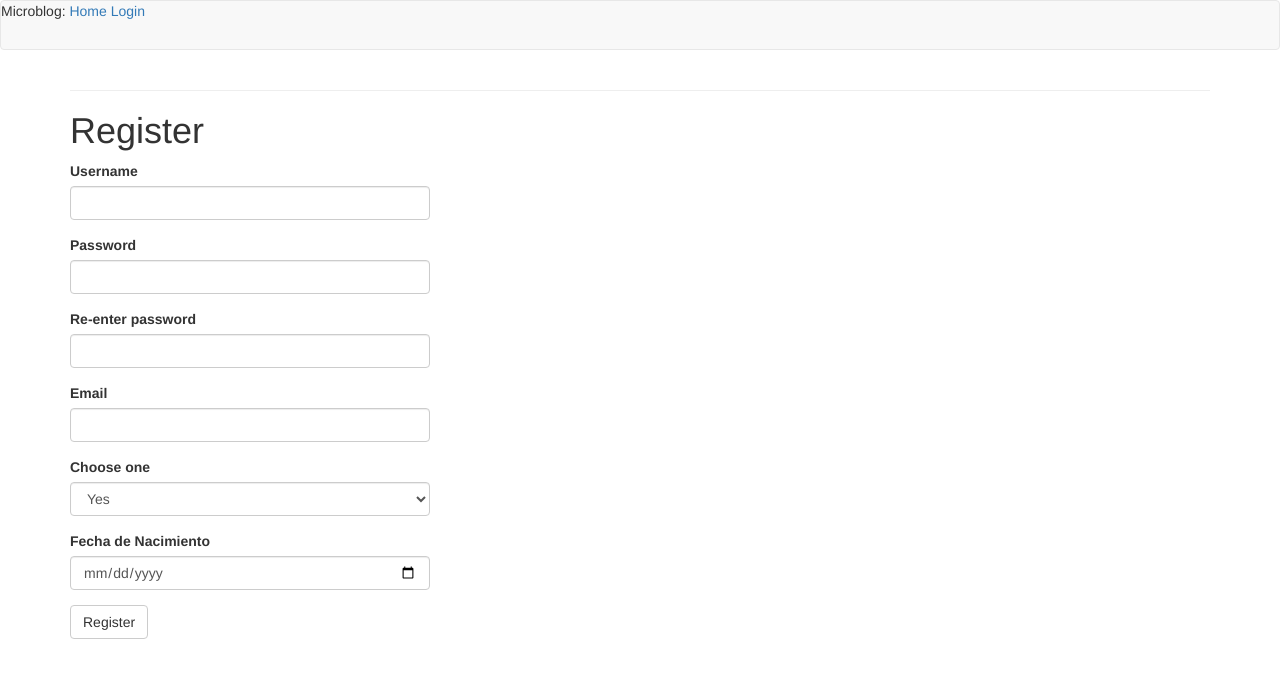
After one commit to Daniels1610/Microblog, a Flask app: page /register in a window 1280 px wide. The commit adds this page. Shown: the top 678 px of the page. Run offline with Flask 2, Linux system fonts and the light colour scheme; some libraries are stand-ins or nearby versions.

Commit message:
Multiples cambios version Jerry

```diff
--- a/app/__init__.py
+++ b/app/__init__.py
@@ -2,10 +2,14 @@ from flask import Flask
 from config import Config
 from flask_sqlalchemy import SQLAlchemy
 from flask_migrate import Migrate
+from flask_login import  LoginManager
+from flask_bootstrap import  Bootstrap
 
 app = Flask(__name__)
 app.config.from_object(Config)
 db = SQLAlchemy(app)
 migrate = Migrate(app, db)
+login = LoginManager(app)
+bootstrap = Bootstrap(app)
 
 from app import routes, models
--- a/app/forms.py
+++ b/app/forms.py
@@ -1,6 +1,7 @@
 from flask_wtf import FlaskForm
-from wtforms import StringField, PasswordField, BooleanField, SubmitField
-from wtforms.validators import DataRequired
+from wtforms import StringField, PasswordField, BooleanField, SubmitField, SelectField
+from wtforms.fields.html5 import  DateField
+from wtforms.validators import DataRequired, EqualTo, Email
 
 
 class LoginForm(FlaskForm):
@@ -8,3 +9,13 @@ class LoginForm(FlaskForm):
     password = PasswordField('Password', validators=[DataRequired()])
     remember_me = BooleanField('Remember Me')
     submit = SubmitField('Sign In')
+
+
+class RegisterForm(FlaskForm):
+    username = StringField('Username', validators=[DataRequired()])
+    password = PasswordField('Password', validators=[DataRequired(), EqualTo('password2',message='The passwords must match')])
+    password2 = PasswordField('Re-enter password', validators=[DataRequired()])
+    email = StringField('Email', validators=[DataRequired(),Email()])
+    extra = SelectField('Choose one',choices=['Yes','No'])
+    fecha_de_nacimeinto = DateField('Fecha de Nacimiento', format="%d/%m/%Y")
+    register = SubmitField('Register')
--- a/app/routes.py
+++ b/app/routes.py
@@ -1,6 +1,8 @@
 from flask import render_template, flash, redirect, url_for
 from app import app
-from app.forms import LoginForm
+from app.forms import LoginForm, RegisterForm
+from app.models import User
+from flask_login import current_user, login_user, logout_user
 
 
 @app.route('/')
@@ -19,16 +21,32 @@ def index():
     ]
     return render_template('index.html', title='Home', user=user, posts=posts)
 
-# @app.route('/login')
-# def login():
-#     form = LoginForm()
-#     return render_template('login.html', title='Sign In', form=form)
 
 @app.route('/login', methods=['GET', 'POST'])
 def login():
+    if current_user.is_authenticated:
+        return redirect(url_for('index'))
     form = LoginForm()
     if form.validate_on_submit():
+        user = User.query.filter_by(username=form.username.data).first()
+        if user is None or not user.check_password(form.password.data):
+            flash('Wrong username or password')
+            return redirect(url_for('login'))
+        login_user(user, remember=form.remember_me.data)
         flash('Login requested for user {}, remember_me{}'.format(
             form.username.data, form.remember_me.data))
         return redirect(url_for('index'))
-    return render_template('login.html', title='Sign In', form=form)
+    return render_template('login.html', title='Ingresar', form=form)
+
+@app.route('/logout')
+def logout():
+    logout_user()
+    return redirect(url_for('index'))
+
+@app.route('/register', methods=['GET', 'POST'])
+def register():
+    form = RegisterForm()
+    if form.validate_on_submit():
+
+        return redirect(url_for('index'))
+    return render_template('register.html', form=form)
--- /dev/null
+++ b/app/static/Estilo.css
@@ -0,0 +1,3 @@
+p{
+    background-color: hotpink;
+}
--- a/app/templates/base.html
+++ b/app/templates/base.html
@@ -1,17 +1,24 @@
-<html lang="en">
-    <head>
+{% extends 'bootstrap/base.html' %}
+    {% block title %}
         {% if title %}
         <title>{{ title }} - Microblog</title>
         {% else %}
         <title>Welcome to Microblog</title>
         {% endif %}
-    </head>
-    <body>
-    <div>
+    {% endblock %}
+    {% block navbar %}
+    <nav class="navbar navbar-default">
         Microblog:
         <a href="{{ url_for('index') }}">Home</a>
+        {% if current_user.is_anonymous %}
         <a href="{{ url_for('login') }}">Login</a>
-    </div>
+        {% else %}
+        <a href="{{ url_for('logout') }}">Logout</a>
+        {% endif %}
+    </nav>
+    {% endblock %}
+{% block content %}
+  <div class="container">
     <hr>
     {% with messages = get_flashed_messages() %}
     {% if messages %}
@@ -22,6 +29,6 @@
     </ul>
     {% endif %}
     {% endwith %}
-    {% block content %}{% endblock %}
-    </body>
-</html>
+    {% block app_content %}{% endblock %}
+      </div>
+{% endblock %}
--- a/app/templates/index.html
+++ b/app/templates/index.html
@@ -1,6 +1,6 @@
 {% extends "base.html" %}
 
-{% block content %}
+{% block app_content %}
     <h1>Hi, {{ user.username }}!</h1>
     {% for post in posts %}
     <div><p>{{ post.author.username }} says: <b>{{ post.body }}</b></p></div>
--- a/app/templates/login.html
+++ b/app/templates/login.html
@@ -1,6 +1,6 @@
 {% extends "base.html" %}
 
-{% block content %}
+{% block app_content %}
     <h1>Sign In</h1>
     <form action="" method="post" novalidate>
         {{ form.hidden_tag() }}
--- /dev/null
+++ b/app/templates/register.html
@@ -0,0 +1,11 @@
+{% extends 'base.html' %}
+{% import 'bootstrap/wtf.html' as wtf %}
+
+{% block app_content %}
+    <h1>Register</h1>
+<div class="row">
+    <div class = "col-md-4">
+        {{ wtf.quick_form(form) }}
+    </div>
+</div>
+{% endblock %}
```
Also changed, not shown: app/models.py (+17 -2 lines).
